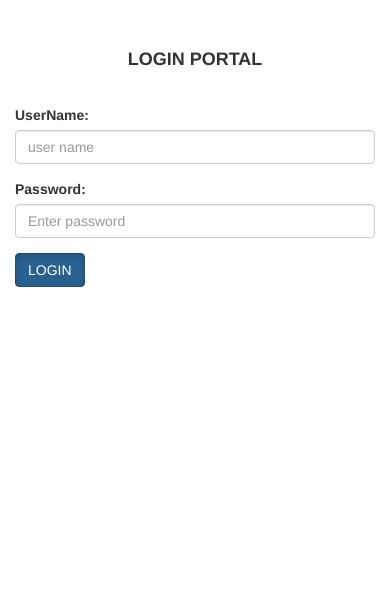
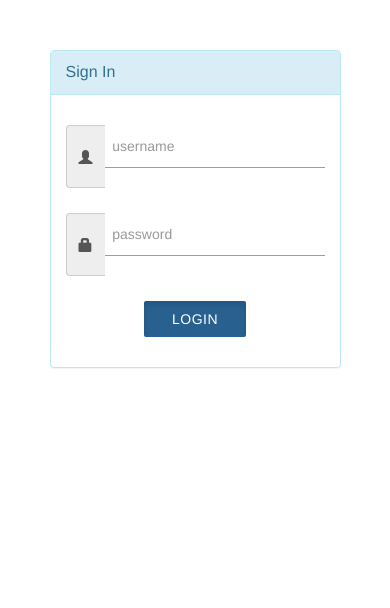
Before and after one commit to varunchander/blog_ARTICA, a PHP site: page /login.php in a window 390 px wide. Shown: the top 608 px of the page. Run offline with PHP 8.4, Linux system fonts and the light colour scheme; some libraries are stand-ins or nearby versions.

Commit message:
replacing older with original

```diff
--- a/blogger/authors.php
+++ b/blogger/authors.php
@@ -41,7 +41,6 @@ if(isset($_GET['permit'])){
 
     }
 </style>
-  <title>Bootstrap Case</title>
   <meta charset="utf-8">
   <meta name="viewport" content="width=device-width, initial-scale=1">
   <link rel="stylesheet" href="http://maxcdn.bootstrapcdn.com/bootstrap/3.3.6/css/bootstrap.min.css">
@@ -55,7 +54,7 @@ if(isset($_GET['permit'])){
       <a class="navbar-brand" > ARTICA </a>
     </div>
 	 <div class="navbar-header">
-      <a class="navbar-brand" href="b.php"> Home </a>
+      <a class="navbar-brand" href="index.php"> Home </a>
     </div>
     <ul class="nav navbar-nav">
 		<li><a href="contactus.php">Contact Us</a></li>
--- a/blogger/bloguser.php
+++ b/blogger/bloguser.php
@@ -1,6 +1,6 @@
 <?php
 session_start();
-if(!$_SESSION['uname']){header('Location:b.php');}
+if(!$_SESSION['uname']){header('Location:index.php');}
 if(isset($_POST['addblog'])){
 header('Location: blogentry.php');
 }
@@ -50,7 +50,7 @@ else{
       <a class="navbar-brand" href="#"> ARTICA </a>
     </div>
     <ul class="nav navbar-nav">
-      <li ><a href="b.php" >Home</a></li>
+      <li ><a href="index.php" >Home</a></li>
 	   <li class="dropdown"><a class="dropdown-toggle" data-toggle="dropdown" href="#">TOPICS <span class="caret"></span></a>
 	    <ul class="dropdown-menu">
           <li><a href="#">topic-1</a></li>
--- a/blogger/comments.php
+++ b/blogger/comments.php
@@ -22,7 +22,7 @@
       <a class="navbar-brand" href="#"> ARTICA </a>
     </div>
     <div class="navbar-header">
-      <a class="navbar-brand" href="b.php"> Home </a>
+      <a class="navbar-brand" href="index.php"> Home </a>
     </div>
 	  <ul class="nav navbar-nav navbar-right">
      <?php
@@ -36,7 +36,7 @@
 </nav>
 
 <?php
-//if(!$_SESSION['uname']){header('Location:b.php');}
+//if(!$_SESSION['uname']){header('Location:index.php');}
 $user = 'root';
 $pwd = '';
 $db1=mysql_connect('localhost',$user,$pwd) or die('unable to connect to database');
@@ -95,7 +95,7 @@ $comment = addslashes($comment);
 if($status){
 $comm = "insert into comments(blogid,uname,comment) values('$blogid','$uname','$comment')";
 $result = mysql_query($comm) or die('could not connect to table'.mysql_error());
-//header('Location:b.php');
+//header('Location:index.php');
 }
 header('Location:comments.php?blogid='.$blogid.'');
 }
--- a/blogger/contactus.php
+++ b/blogger/contactus.php
@@ -18,12 +18,13 @@
       <a class="navbar-brand" href="#"> ARTICA </a>
     </div>
 	 <div class="navbar-header">
-      <a class="navbar-brand" href="b.php"> Home</a>
+      <a class="navbar-brand" href="index.php"> Home</a>
     </div>
 </div>
 </nav>
 <center>
 <h5>ARTICA blogs main emphasis is posting the articles related to various topics that includes arts, literature ,.. </h5>
+contact us : Varun <br> gmail: artica9898@gmail.com <br> Location: Ichchanath,Svnit.
 </center>
 </body>
 </html>
--- a/blogger/b.php
+++ b/blogger/index.php
@@ -12,7 +12,7 @@ if(isset($_GET['delbg'])){
 	$val = mysql_query($blogdel);
 	if($val){
 		echo 'succesfully removed';
-		header('Location: b.php');
+		header('Location: index.php');
 	}
 }
 ?>
@@ -127,7 +127,7 @@ while($row = mysql_fetch_array($result)){
 
 	  }
 	  if(isset($_SESSION['admin'])){
-		  echo "<form  class='form-horizontal' role='form' action='b.php' method='get'>";
+		  echo "<form  class='form-horizontal' role='form' action='index.php' method='get'>";
 		  echo "<div class='form-group'>";
           echo "<div class='col-sm-offset-9 col-sm-10'>";
 		  echo "<input type='hidden' name='delbg' value=".$row['blog_id'].">";
--- a/blogger/login.php
+++ b/blogger/login.php
@@ -26,7 +26,7 @@ if($us["uname"] == $uname )
 }
 else if ($admin == $uname && $pass == $pword){
 	$_SESSION["admin"]=$admin;
-	header('Location:b.php');
+	header('Location:index.php');
 }
 else {
 	header('Location:login.php?status=1');
@@ -51,37 +51,47 @@ else{
 	  padding:5px;
     }
 </style>
+  <meta charset="utf-8">
+  <meta name="viewport" content="width=device-width, initial-scale=1">
+  <link rel="stylesheet" href="http://maxcdn.bootstrapcdn.com/bootstrap/3.3.6/css/bootstrap.min.css">
+  <link rel="stylesheet" href="https://fonts.googleapis.com/icon?family=Material+Icons">
+  <link rel="stylesheet" href="https://cdnjs.cloudflare.com/ajax/libs/materialize/0.97.3/css/materialize.min.css">
   </head>
 <body>
     <div class="container">
-<div class='z-depth-1'>
-<br><br>
-   <center><h4><label class="control-label " >LOGIN PORTAL</label></h4></center>
-  <?php if(isset($_GET['status'])){ echo "<p style='color:red;text-indent:290px;'>username/password is incorrect</p>"; }else{echo '<br>';} ?>
+        <div id="loginbox" style="margin-top:50px;" class="mainbox col-md-6 col-md-offset-3 col-sm-8 col-sm-offset-2">
+            <div class="panel panel-info" >
+                    <div class="panel-heading">
+                        <div class="panel-title">Sign In</div>
+                    </div>
+					<div style="padding-top:30px" class="panel-body" >
+					<div style="display:none" id="login-alert" class="alert alert-danger col-sm-12"></div>
+                    <form id="loginform" class="form-horizontal" role="form" action="<?php echo htmlentities($_SERVER['PHP_SELF']); ?>" method="post">
+                                    <?php if(isset($_GET['status'])){echo 'username/pword is incorrect';}?>
+                            <div style="margin-bottom: 25px" class="input-group">
+                                        <span class="input-group-addon"><i class="glyphicon glyphicon-user"></i></span>
+                                        <input id="login-username" type="text" class="form-control" name="uname" value="" placeholder="  username" required>
+                                    </div>
 
-  <form  class="form-horizontal" role="form" action="<?php echo htmlentities($_SERVER['PHP_SELF']); ?>" method="post">
-    <div class="form-group">
-      <label class="control-label col-sm-4" >UserName:</label>
-      <div class="col-sm-4">
-        <input type="text" class="form-control" name="uname" placeholder="user name" required>
+                            <div style="margin-bottom: 25px" class="input-group">
+                                        <span class="input-group-addon"><i class="glyphicon glyphicon-lock"></i></span>
+                                        <input id="login-password" type="password" class="form-control" name="pword" placeholder="  password" req>
+                                    </div>
+                           <div style="margin-top:10px" class="form-group">
+                                    <div class="col-sm-12 controls">
+							<center><button type="submit" class="btn btn-primary active">LOGIN</button>
+							</center>
 									</div>
                             </div>
-	<div class="form-group">
-      <label class="control-label col-sm-4" for="pwd">Password:</label>
-      <div class="col-sm-4">
-        <input type="password" class="form-control" name="pword" placeholder="Enter password" required>
+					</form>
 					</div>
 					</div>
 
-    <div class="form-group">
-      <div class="col-sm-offset-6 col-sm-10">
-        <button type="submit" class="btn btn-primary active">LOGIN</button>
         </div>
 	   </div>
 
-  </form>
-</div>
-</div>
+
+
 <footer class="container-fluid">
   <center> Welome ! ..... !!!! </center>
 </footer>
--- a/blogger/logout.php
+++ b/blogger/logout.php
@@ -1,10 +1,10 @@
 <?php
 session_start();
-if(!$_SESSION['uname']){header('Location:b.php');}
+if(!$_SESSION['uname']){header('Location:index.php');}
 if(isset($_SESSION["uname"]) || isset($_SESSION['admin'])){
 
 	session_destroy();
 	$_SESSION=array();
-	header('Location:b.php');
+	header('Location:index.php');
 }
 ?>
--- a/blogger/update.php
+++ b/blogger/update.php
@@ -1,11 +1,10 @@
 <?php
 session_start();
-if(!$_SESSION['uname']){header('Location:b.php');}
+if(!$_SESSION['uname']){header('Location:index.php');}
 if(isset($_SESSION["uname"]) && isset($_POST["update"])){
 	$uname = $_SESSION["uname"];
 	$desc=$_POST["update"];
 	$tablem ='blogmaster';
-
 	$user ='root';
 	$pwd = '';
 	$db1=mysql_connect('localhost',$user,$pwd) or die('unable to connect to database');
```
Also changed, not shown: blogger/blogentry.php (+4 -4 lines), blogger/blogreg.php (+8 -2 lines). Lines whose indentation alone changed are shown as unchanged.
